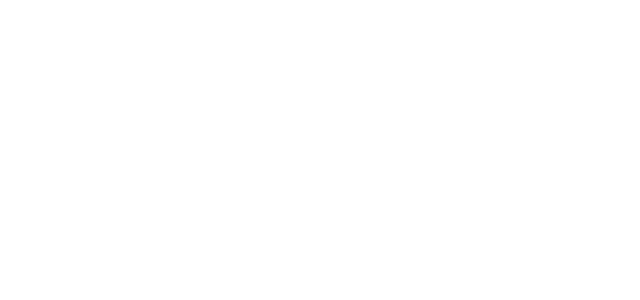
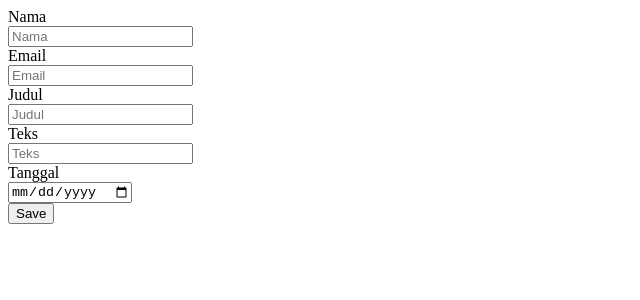
Before and after one commit to ryankananyola/Notes_PrakTCC_Tugas7, a React (Create React App) app in the folder frontend/: page /add-notes in a window 1280 px wide. Before the commit this address had no page. Shown: the top 300 px of the page, without its empty margins (0-640 px from the left). Built offline with nearby package versions, Linux system fonts and the light colour scheme; the HTML template or start-up script is replaced by a standard one.

Commit message:
fixed bug be

```diff
--- a/frontend/src/App.js
+++ b/frontend/src/App.js
@@ -1,7 +1,7 @@
 import React from 'react';
 import { BrowserRouter as Router, Routes, Route } from 'react-router-dom';
 import NotesList from './components/NotesList';
-import AddNotes from './components/AddNotesjsx';
+import AddNotes from './components/AddNotes';
 import EditNotes from './components/EditNotes';
 import Login from './components/Login';
 import Register from './components/Register';
@@ -10,11 +10,11 @@
   return (
     <Router>
       <Routes>
-        <Route path="/" element={<NotesList />} />
-        <Route path="/add" element={<AddNotes />} />
-        <Route path="/edit/:id" element={<EditNotes />} />
         <Route path="/login" element={<Login />} />
         <Route path="/register" element={<Register />} />
+        <Route path="/" element={<NotesList />} />
+        <Route path="/add-notes" element={<AddNotes />} />
+        <Route path="/notes/:id" element={<EditNotes />} />
       </Routes>
     </Router>
   );
--- /dev/null
+++ b/frontend/src/components/AddNotes.jsx
@@ -0,0 +1,74 @@
+import React, {useState} from "react";
+import axios from "axios";
+import { useNavigate } from "react-router-dom";
+import { BASE_URL } from "../utils";
+
+const AddNotes = () => {
+    const [name, setName] = useState("");
+    const [email, setEmail] = useState("");
+    const [title, setTitle] = useState("");
+    const [text, setText] = useState("");
+    const [date, setDate] = useState("");
+    const navigate = useNavigate();
+
+    const saveNotes = async (e) => {
+        e.preventDefault();
+        try {
+            await axios.post(`${BASE_URL}/add-notes`, {
+                name,
+                email,
+                title,
+                text,
+                date
+            });
+            navigate("/");
+        } catch (error) {
+            console.log(error);
+        }
+    }
+
+    return (
+        <div className="columns mt-5 is-centered">
+            <div className="column is-half">
+                <form onSubmit={saveNotes}>
+                    <div className="field">
+                        <label className="label">Nama</label>
+                        <div className="control">
+                            <input type="text" className="input" value={name} onChange={(e)=> setName(e.target.value)} placeholder="Nama" />
+                        </div>
+                    </div>
+                    <div className="field">
+                        <label className="label">Email</label>
+                        <div className="control">
+                            <input type="text" className="input" value={email} onChange={(e)=> setEmail(e.target.value)}placeholder="Email" />
+                        </div>
+                    </div>
+                    <div className="field">
+                        <label className="label">Judul</label>
+                        <div className="control">
+                            <input type="text" className="input" value={title} onChange={(e)=> setTitle(e.target.value)} placeholder="Judul" />
+                        </div>
+                    </div>
+                    <div className="field">
+                        <label className="label">Teks</label>
+                        <div className="control">
+                            <input type="text" className="input" value={text} onChange={(e)=> setText(e.target.value)} placeholder="Teks" />
+                        </div>
+                    </div>
+                    <div className="field">
+                        <label className="label">Tanggal</label>
+                        <div className="control">
+                            <input type="date" className="input" value={date} onChange={(e)=> setDate(e.target.value)}placeholder="Tanggal" />
+                        </div>
+                    </div>
+                    <div className="field">
+                        <button type="submit" className="button is-success">Save</button>
+                    </div>
+                </form>
+            </div>
+        </div>
+    )
+
+}
+
+export default AddNotes;
--- a/frontend/src/components/EditNotes.jsx
+++ b/frontend/src/components/EditNotes.jsx
@@ -19,7 +19,7 @@
     const updateNotes = async (e) => {
         e.preventDefault();
         try {
-            await axios.put(`${BASE_URL}/Notes/${id}`, {
+            await axios.put(`${BASE_URL}/notes/${id}`, {
                 name,
                 email,
                 title,
--- a/frontend/src/components/Login.jsx
+++ b/frontend/src/components/Login.jsx
@@ -1,7 +1,7 @@
 import React, { useState } from 'react';
 import axios from 'axios';
 import { useNavigate } from 'react-router-dom';
-import { BASE_URL } from '../utils'; // <-- tambahkan ini
+import { BASE_URL } from '../utils.js';
 
 const Login = () => {
     const [email, setEmail] = useState('');
@@ -11,10 +11,10 @@
     const handleLogin = async (e) => {
         e.preventDefault();
         try {
-            await axios.post(`${BASE_URL}/login`, {  // <-- gunakan BASE_URL
+            await axios.post(`${BASE_URL}/login`, {
                 email,
                 password
-            }, { withCredentials: true }); // <-- jika backend pakai cookie/session
+            }, { withCredentials: true });
             navigate("/");
         } catch (error) {
             alert("Login gagal: " + (error.response?.data?.msg || error.message));
--- a/frontend/src/components/Register.jsx
+++ b/frontend/src/components/Register.jsx
@@ -13,12 +13,12 @@
     const handleRegister = async (e) => {
         e.preventDefault();
         try {
-            await axios.post(`${BASE_URL}/users`, { // <-- gunakan BASE_URL
+            await axios.post(`${BASE_URL}/users`, {
                 name,
                 email,
                 password,
                 confPassword
-            }, { withCredentials: true }); // <-- jika backend pakai session
+            }, { withCredentials: true });
             navigate("/login");
         } catch (error) {
             alert("Registrasi gagal: " + (error.response?.data?.msg || error.message));
```
Also changed, not shown: 2 other files (tests, documents, lock files or other folders).
